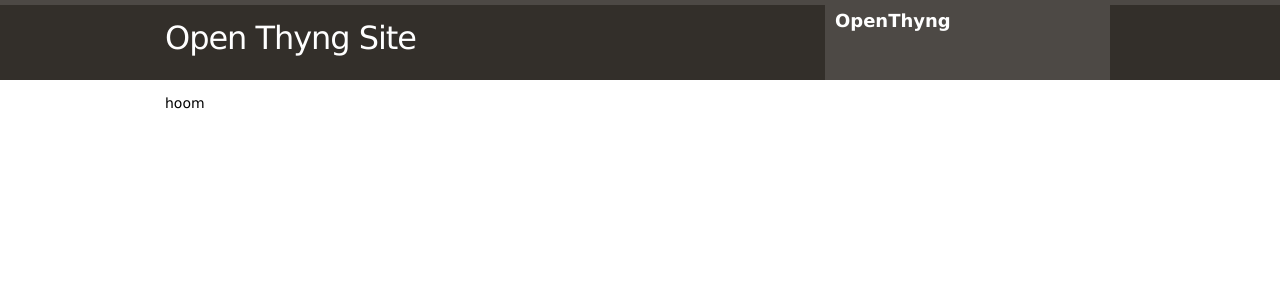
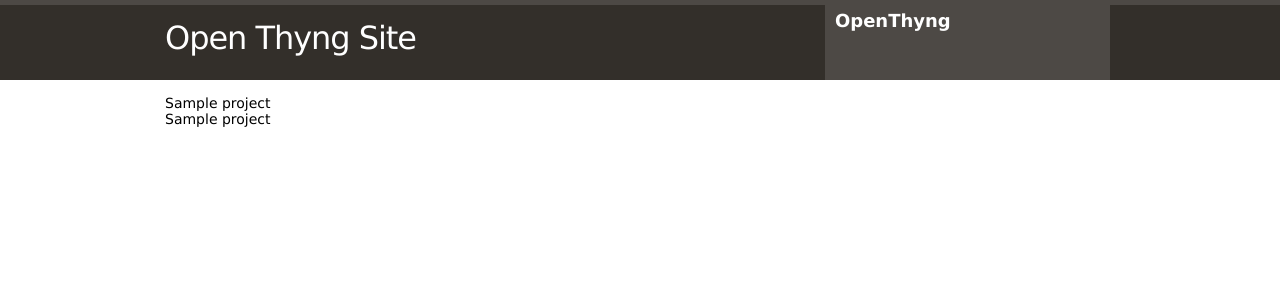
Before and after one commit to socialplanning/thyng, a Django app: template thyng/templates/thyng/home.html in a window 1280 px wide. Shown: the top 300 px of the page. Run offline with Django 3.2, Linux system fonts and the light colour scheme; the template is opened without the code that fills it: values that come from a table or form of the project are taken from there, others are empty; tables that the repository leaves empty hold one stand-in row (values such as "Sample post"); style sheets or scripts are compiled from the project's sources; some libraries are stand-ins or nearby versions.

Commit message:
Basic project test

```diff
--- a/thyng/admin.py
+++ b/thyng/admin.py
@@ -1 +1,5 @@
 from django.contrib import admin
+
+from .models import Project
+
+admin.site.register(Project)
--- a/thyng/models.py
+++ b/thyng/models.py
@@ -1 +1,12 @@
 from django.db import models
+
+
+class Project(models.Model):
+
+    slug = models.SlugField(max_length=255)
+    title = models.CharField(max_length=255)
+
+    description = models.TextField(null=True, blank=True)
+
+    created_at = models.DateTimeField(auto_now_add=True)
+    updated_at = models.DateTimeField(auto_now=True)
--- a/thyng/templates/thyng/home.html
+++ b/thyng/templates/thyng/home.html
@@ -1,5 +1,17 @@
 {% extends "thyng/base.html" %}
 
 {% block content %}
-hoom
+
+{% for project in newest_projects %}
+<div>
+  {{ project.title }}
+</div>
+{% endfor %}
+
+{% for project in updated_projects %}
+<div>
+  {{ project.title }}
+</div>
+{% endfor %}
+
 {% endblock %}
```
Also changed, not shown: thyng/tests/factories.py (added, +11 -0 lines), thyng/tests/test_basics.py (+19 -1 lines), thyng/views.py (+12 -1 lines), thyng/urls.py (line endings or trailing spaces), 1 other file.
